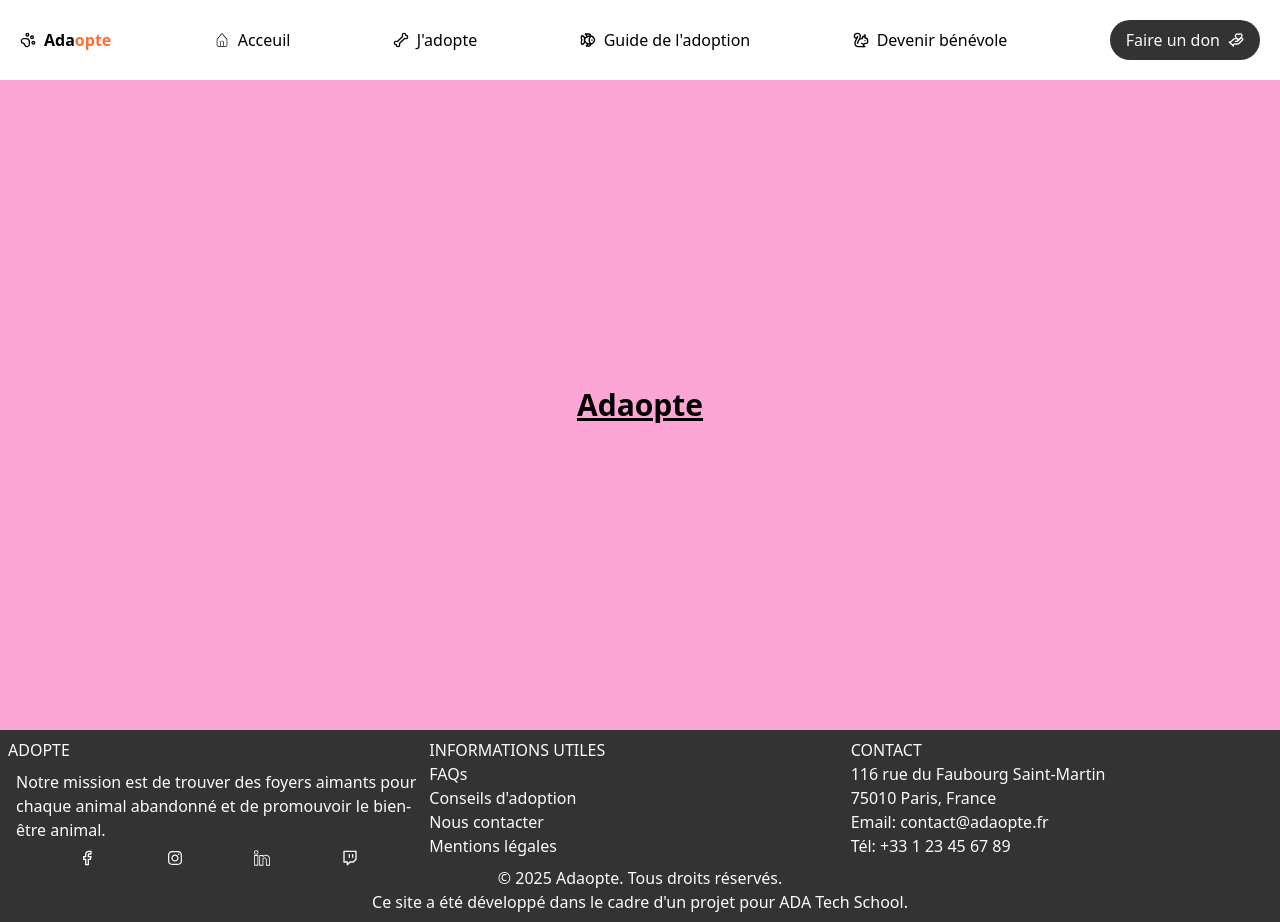
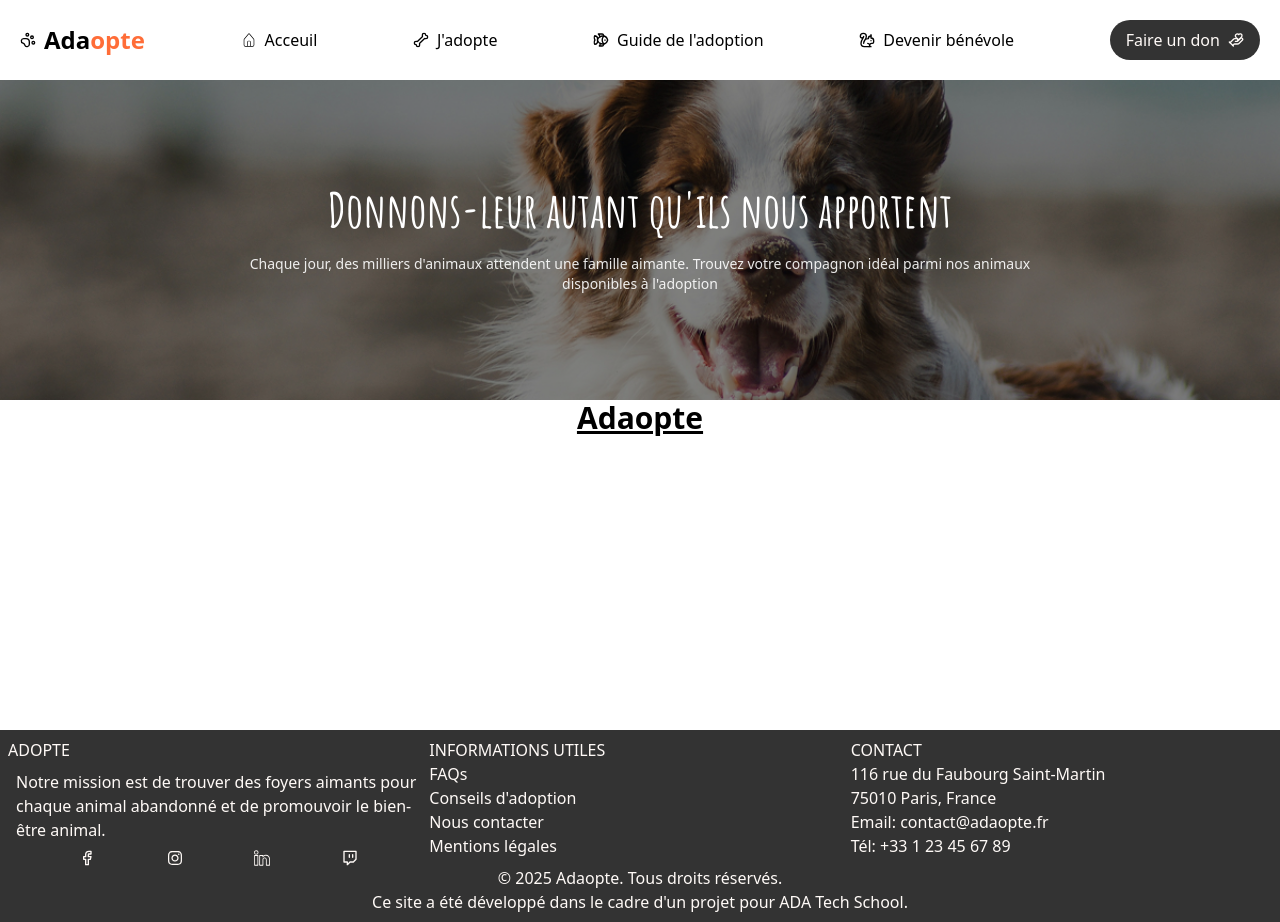
Before and after one commit to gaultierpatrice/adaopte, a React (Vite) app: page / in a window 1280 px wide. Built offline with nearby package versions, Linux system fonts and the light colour scheme.

Commit message:
feat: added ImageWithText component for Landing page and volunteer page

```diff
--- a/index.html
+++ b/index.html
@@ -4,6 +4,12 @@
     <meta charset="UTF-8" />
     <link rel="icon" type="image/svg+xml" href="/src/pictures/favicon.ico" />
     <link href="/src/index.css" rel="stylesheet" />
+    <link rel="preconnect" href="https://fonts.googleapis.com" />
+    <link rel="preconnect" href="https://fonts.gstatic.com" crossorigin />
+    <link
+      href="https://fonts.googleapis.com/css2?family=Amatic+SC:wght@400;700&display=swap"
+      rel="stylesheet"
+    />
     <meta name="viewport" content="width=device-width, initial-scale=1.0" />
     <title>adaopte</title>
   </head>
--- /dev/null
+++ b/src/components/ImageWithText.tsx
@@ -0,0 +1,30 @@
+type ImageWithTextProps = {
+  src: string;
+  alt: string;
+  title: string;
+  subtitle?: string;
+};
+
+export default function ImageWithText({
+  src,
+  alt,
+  title,
+  subtitle,
+}: ImageWithTextProps) {
+  return (
+    <div className="relative w-full">
+      <img
+        src={src}
+        alt={alt}
+        className="w-full max-h-80 object-cover brightness-50"
+      />
+
+      <div className="absolute inset-0 flex flex-col justify-center items-center text-center">
+        <h1 className="text-white font-[var(--font-family-heading)] font-bold text-5xl">
+          {title}
+        </h1>
+        <p className="mt-5 text-white/90 px-60 text-sm">{subtitle}</p>
+      </div>
+    </div>
+  );
+}
--- a/src/components/NavBar.tsx
+++ b/src/components/NavBar.tsx
@@ -12,14 +12,14 @@ import {
 function NavBar() {
   return (
     <header className="flex flex-row justify-between p-5">
-      <h1 className="flex items-center font-bold gap-2">
+      <h2 className="flex items-center font-bold gap-2">
         <span>
           <LuPawPrint />
         </span>
-        <span>
+        <span className="text-2xl">
           Ada<span className="text-(--secondary-color)">opte</span>
         </span>
-      </h1>
+      </h2>
       <NavLink to="/" className="flex items-center gap-2">
         <CiHome />
         <span>Acceuil</span>
--- a/src/index.css
+++ b/src/index.css
@@ -1,4 +1,6 @@
 @import "tailwindcss";
+
+@import url("https://fonts.googleapis.com/css2?family=Amatic+SC:wght@400;700&display=swap");
 
 :root {
   --primary-color: #fffaf7;
@@ -25,3 +27,8 @@
   --section-margin: 2rem 0;
   --container-width: 90%;
 }
+
+h1,
+.heading {
+  font-family: var(--font-family-heading);
+}
--- a/src/pages/LandingPage.tsx
+++ b/src/pages/LandingPage.tsx
@@ -1,8 +1,17 @@
+import ImageWithText from "../components/ImageWithText";
+
 function LandingPage() {
   return (
     <>
-      <main className="min-h-[650px] flex flex-col items-center justify-center bg-pink-300">
-        <h1 className="text-3xl font-bold underline">Adaopte</h1>
+      <main className="min-h-[650px] flex flex-col items-center">
+        <ImageWithText
+          src="src/pictures/background.jpg"
+          alt="chien sur la plage"
+          title="Donnons-leur autant qu'ils nous apportent"
+          subtitle="Chaque jour, des milliers d'animaux attendent une famille aimante. Trouvez votre compagnon idéal parmi nos animaux disponibles à l'adoption"
+        />
+        <div className=""></div>
+        <h2 className="text-3xl font-bold underline">Adaopte</h2>
       </main>
     </>
   );
```
